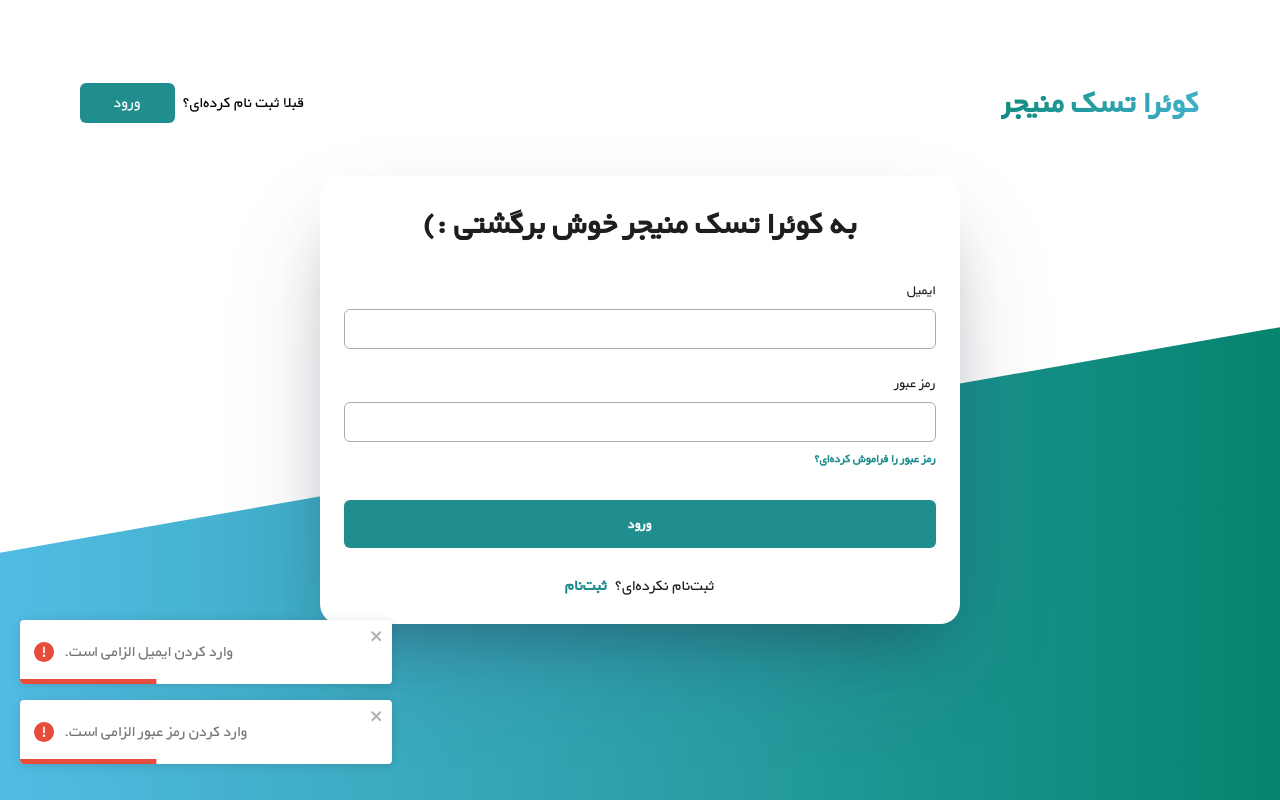
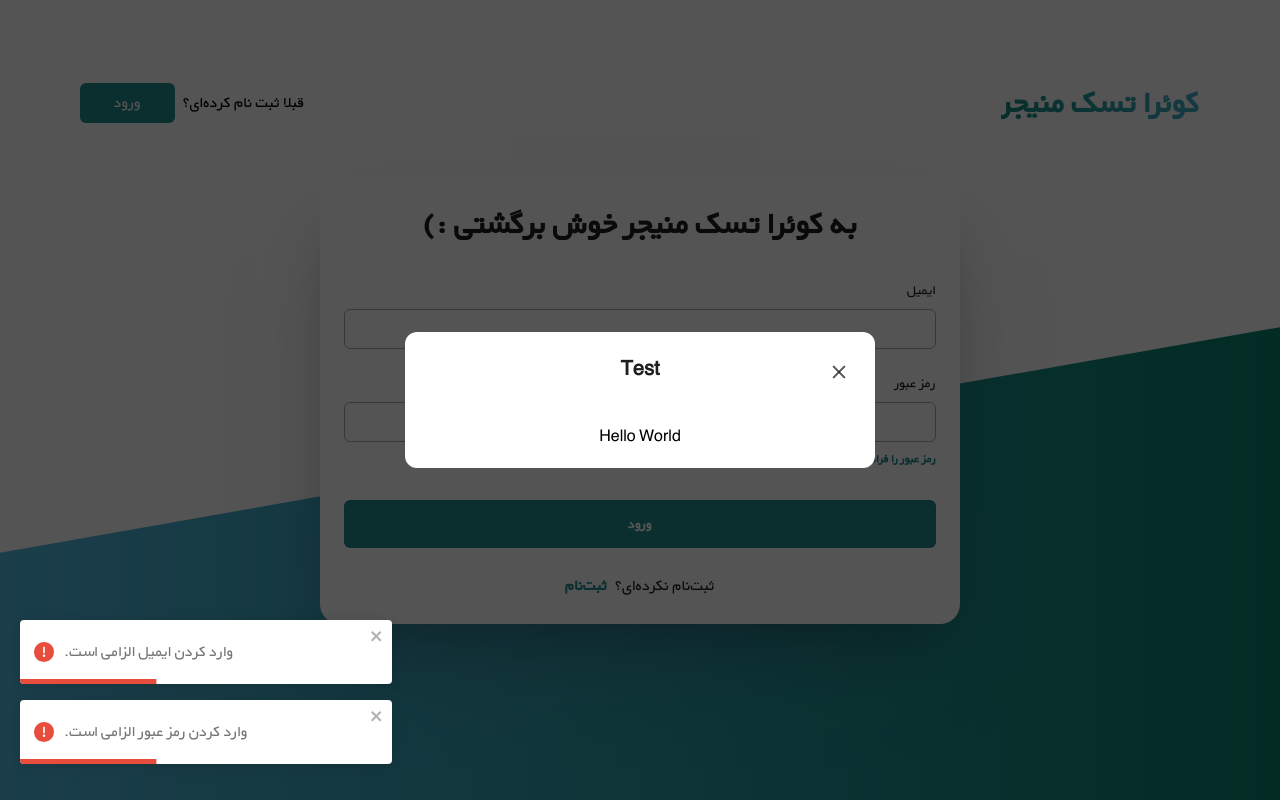
Before and after one commit to HeliaBigdeli/Taskban, a React (Create React App) app: page / in a window 1280 px wide. Both pictures are taken after a click on the button "ورود". Built offline with nearby package versions, Linux system fonts and the light colour scheme.

Commit message:
I wanted to change modal component to fix order, but didn't work properly

```diff
--- a/src/components/Authentication/Login/index.tsx
+++ b/src/components/Authentication/Login/index.tsx
@@ -4,6 +4,7 @@ import { Link } from "react-router-dom";
 import Button from "../../Common/Form/Button";
 import { useState } from "react";
 import { required, validate } from "../../../utils/validator";
+import Modal from "../../Common/Modal";
 
 const rules = {
   email: [required],
@@ -28,7 +29,10 @@ const Login: React.FC = (): JSX.Element => {
   const handleClick = () => {
     const resultErrors = validate(values, rules);
     setErrors(resultErrors);
+    setIsOpen(true);
   };
+
+  const [isOpen, setIsOpen] = useState(false);
 
   return (
     <Card page={"login"} errors={errors}>
@@ -65,6 +69,17 @@ const Login: React.FC = (): JSX.Element => {
             hasIcon={false}
             className="text-white text-sm leading-normal font-extrabold h-12 self-stretch rounded-md bg-brand-primary"
           />
+          <Modal
+            modal={isOpen}
+            setModal={setIsOpen}
+            hasHeader={true}
+            header={{ text: "Test", order: 1 }}
+            hasCloseIcon={true}
+            closeIcon={{ order: 2 }}
+            backIcon={{ order: 3 }}
+          >
+            <div> Hello World </div>
+          </Modal>
           <div className="flex gap-XS">
             <Link
               className="text-brand-primary text-base font-extrabold"
--- a/src/components/Common/Modal/index.tsx
+++ b/src/components/Common/Modal/index.tsx
@@ -35,9 +35,9 @@ const Modal: React.FC<IProps> = ({
   header,
   children,
   hasBackIcon,
-  backIcon = { name: "back" },
+  backIcon,
   hasCloseIcon,
-  closeIcon = { name: "close" },
+  closeIcon,
   hasColor,
   coloredSquare,
 }): JSX.Element => {
@@ -73,7 +73,7 @@ const Modal: React.FC<IProps> = ({
               }`}
             >
               <button
-                className={`order-1 w-auto h-M order-${backIcon.order} ${
+                className={`order-02w-auto h-M order-${backIcon?.order} ${
                   hasBackIcon ? "" : "invisible"
                 }`}
                 onClick={handleBack}
@@ -81,18 +81,18 @@ const Modal: React.FC<IProps> = ({
                 <Icon icon="back" color="#1e1e1ec4" size={32} />
               </button>
               <h2
-                className={`flex items-center gap-[13px] order-3 font-extrabold text-xl text-black order-${
+                className={`flex items-center gap-[13px] font-extrabold text-xl text-black order-${
                   header?.order
                 } ${hasHeader ? "" : "invisible"}
                 `}
               >
-                {header?.text}
+                {hasHeader ? header?.text : ""}
                 {hasColor && (
                   <div className={`w-XS h-XS bg-${coloredSquare}`}></div>
                 )}
               </h2>
               <button
-                className={`order-2 w-auto h-M order-${closeIcon.order} ${
+                className={`w-auto h-M order-${closeIcon?.order} ${
                   hasCloseIcon ? "" : "invisible"
                 }`}
                 onClick={handleClose}
@@ -100,9 +100,7 @@ const Modal: React.FC<IProps> = ({
                 <Icon icon="close" color="#1e1e1ec4" size={32} />
               </button>
             </div>
-            <div className="flex w-auto gap-[28px]">
-              {children}
-            </div>
+            <div className="flex w-auto gap-[28px]">{children}</div>
           </div>
         </div>
       )}
```
